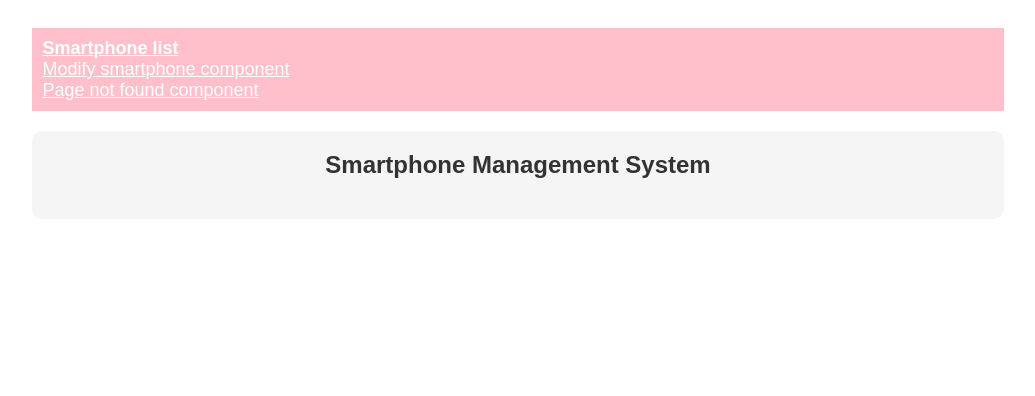
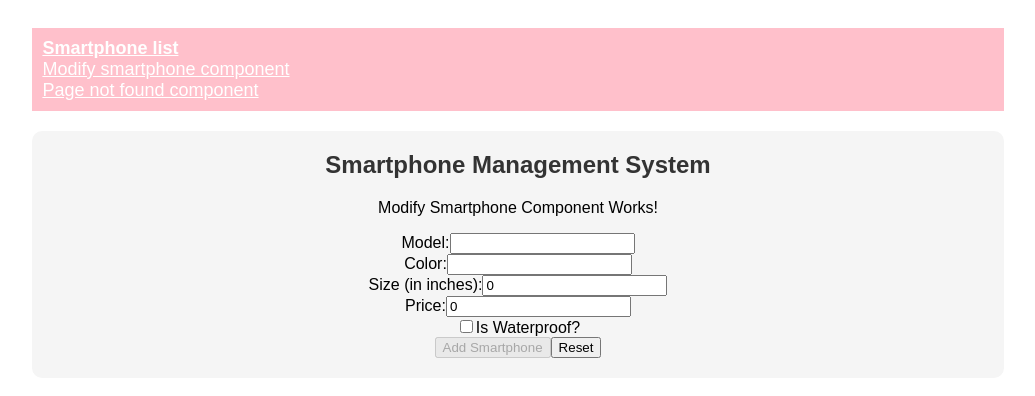
Before and after one commit to hrmn-1/Harmanpreet_kaur_Learning_Angular, an Angular app: page /smartphone/1 in a window 1280 px wide. Before the commit this address had no page. Shown: the top 396 px of the page, without its empty margins (122-1157 px from the left). Built offline with nearby package versions, Linux system fonts and the light colour scheme.

Commit message:
completed assignment6

```diff
--- a/src/app/modify-smart-phone-component/modify-smart-phone-component.component.html
+++ b/src/app/modify-smart-phone-component/modify-smart-phone-component.component.html
@@ -1,47 +1,64 @@
-<p>modify-smart-phone-component works!</p>
+<p>Modify Smartphone Component Works!</p>
 <form [formGroup]="smartphoneForm" (ngSubmit)="onSubmit()">
   <div class="form-group">
-    <label for="title">Title:</label>
+    <label for="model">Model:</label>
     <input
       type="text"
-      id="title"
-      formControlName="title"
+      id="model"
+      formControlName="model"
       class="form-control"
       required
     />
   </div>
 
   <div class="form-group">
-    <label for="description">Description:</label>
-    <textarea
-      id="description"
-      formControlName="description"
+    <label for="color">Color:</label>
+    <input
+      type="text"
+      id="color"
+      formControlName="color"
       class="form-control"
       required
-    ></textarea>
+    />
   </div>
 
   <div class="form-group">
-    <label for="category">Category:</label>
-    <select id="category" formControlName="category" class="form-control">
-      <option value="" disabled>Select a category</option>
-      <option value="Category1">Category 1</option>
-      <option value="Category2">Category 2</option>
-      <option value="Category3">Category 3</option>
-    </select>
+    <label for="size">Size (in inches):</label>
+    <input
+      type="number"
+      id="size"
+      formControlName="size"
+      class="form-control"
+      required
+      min="0"
+    />
   </div>
 
   <div class="form-group">
-    <label for="date">Date:</label>
+    <label for="price">Price:</label>
     <input
-      type="date"
-      id="date"
-      formControlName="date"
+      type="number"
+      id="price"
+      formControlName="price"
       class="form-control"
+      required
+      min="0"
     />
   </div>
 
+  <div class="form-group form-check">
+    <input
+      type="checkbox"
+      id="isWaterproof"
+      formControlName="isWaterproof"
+      class="form-check-input"
+    />
+    <label for="isWaterproof" class="form-check-label">Is Waterproof?</label>
+  </div>
+
   <button type="submit" class="btn btn-primary" [disabled]="smartphoneForm.invalid">
-    {{ isEditMode ? 'Update' : 'Add' }} Item
+    {{ isEditMode ? 'Update' : 'Add' }} Smartphone
   </button>
+
+  <button type="button" class="btn btn-secondary" (click)="resetForm()">Reset</button>
 </form>
--- a/src/app/modify-smart-phone-component/modify-smart-phone-component.component.ts
+++ b/src/app/modify-smart-phone-component/modify-smart-phone-component.component.ts
@@ -36,4 +36,9 @@ export class ModifySmartPhoneComponentComponent {
       console.log('Form is invalid');
     }
   }
+  resetForm(): void {
+    this.smartphoneForm.reset();
+    this.isEditMode = false; // Optionally reset the edit mode if needed
+  }
+
 }
--- a/src/app/smartphone-list/smartphone-list.component.html
+++ b/src/app/smartphone-list/smartphone-list.component.html
@@ -17,7 +17,7 @@
     <td>{{ smartphone.price }}</td>
     <td>{{ smartphone.isWaterproof }}</td>
     <td>
-      <button (click)="editSmartphone(smartphone.model)" class="btn btn-warning">Edit</button>
+      <button [routerLink]="['/smartphone', smartphone.model]" class="btn btn-primary">Edit</button>
       <button (click)="deleteSmartphone(smartphone.model)" class="btn btn-danger">Delete</button>
     </td>
   </tr>
--- a/src/app/smartphone-list/smartphone-list.component.ts
+++ b/src/app/smartphone-list/smartphone-list.component.ts
@@ -3,7 +3,7 @@ import { CommonModule, NgForOf, NgOptimizedImage } from '@angular/common';
 import { SmartphoneListItemComponent } from '../smartphone-list-item/smartphone-list-item.component';
 import { smartPhone } from '../../shared/models/smartphone';
 import { SmartphoneService } from '../services/smartphone.service';
-import { Router } from '@angular/router';
+import {Router, RouterLink} from '@angular/router';
 
 @Component({
   selector: 'app-smartphone-list',
@@ -12,7 +12,8 @@ import { Router } from '@angular/router';
     NgForOf,
     SmartphoneListItemComponent,
     CommonModule,
-    NgOptimizedImage
+    NgOptimizedImage,
+    RouterLink
   ],
   templateUrl: './smartphone-list.component.html',
   styleUrls: ['./smartphone-list.component.css']
@@ -34,7 +35,7 @@ export class SmartphoneListComponent implements OnInit {
 
 
   editSmartphone(model: string): void {
-    this.router.navigate(['/modify-smart-phone', model]);
+    this.router.navigate(['/modify-smart-phone-component-component', model]);
   }
 
 
@@ -43,9 +44,9 @@ export class SmartphoneListComponent implements OnInit {
       this.smartphoneService.deleteSmartphone(model).subscribe({
         next: () => {
           console.log('Smartphone deleted successfully');
-          this.smartPhoneList = this.smartPhoneList.filter(smartphone => smartphone.model !== model); // Remove from the list
+          this.smartPhoneList = this.smartPhoneList.filter(smartphone => smartphone.model !== model);
         },
-        error: (err) => console.error('Error deleting smartphone', err)
+
       });
     }
   }
--- a/src/main.ts
+++ b/src/main.ts
@@ -12,7 +12,7 @@ import {ApplicationRef} from "@angular/core";
 const routes: Routes = [
   { path: '', redirectTo: '/smartphone', pathMatch: 'full' },
   { path: 'smartphone', component: SmartphoneListComponent },
-  { path: 'smartphone/:model', component: SmartphoneListItemComponent},
+  { path: 'smartphone/:model', component: ModifySmartPhoneComponentComponent},
   {path:'modify-smart-phone-component', component: ModifySmartPhoneComponentComponent},
   {path: '**', component:PageNotFoundComponentComponent}
 ];
```
